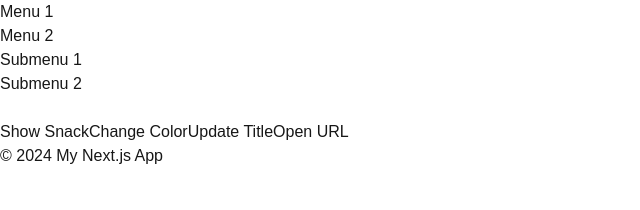
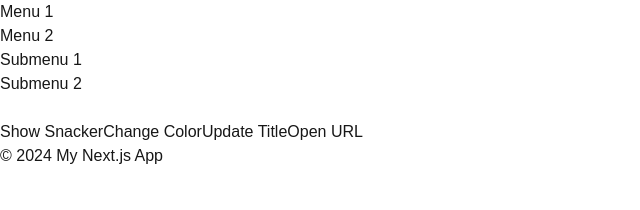
Before and after one commit to berabhishek/functionize-testing, a Next.js app: page / in a window 1280 px wide. Shown: the top 210 px of the page, without its empty margins (0-640 px from the left). Built offline with nearby package versions, Linux system fonts and the light colour scheme.

Commit message:
Added basic text change

```diff
--- a/src/components/ButtonSection.js
+++ b/src/components/ButtonSection.js
@@ -30,7 +30,7 @@ const ButtonSection = ({ onUpdateTitle, onOpenUrl }) => {
         onClick={handleShowSnack}
         className="bg-purple-500 hover:bg-purple-600 text-white font-bold py-2 px-4 rounded"
       >
-        Show Snack
+        Show Snacker
       </button>
       <button
         onClick={handleChangeColor}
```
